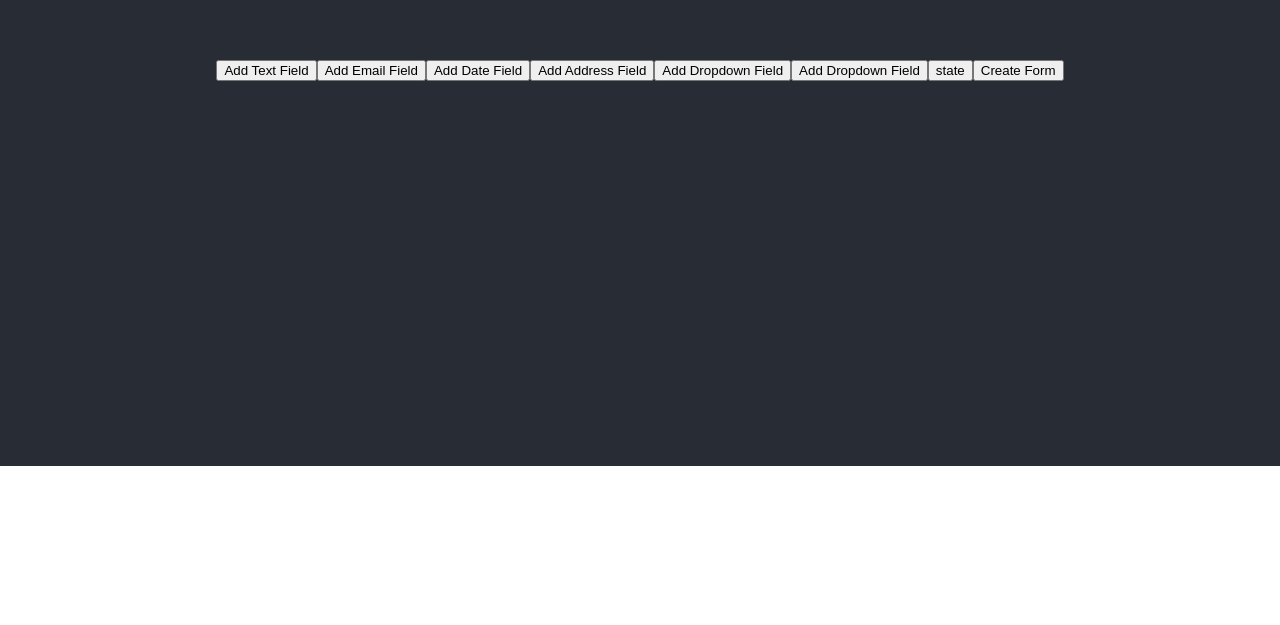
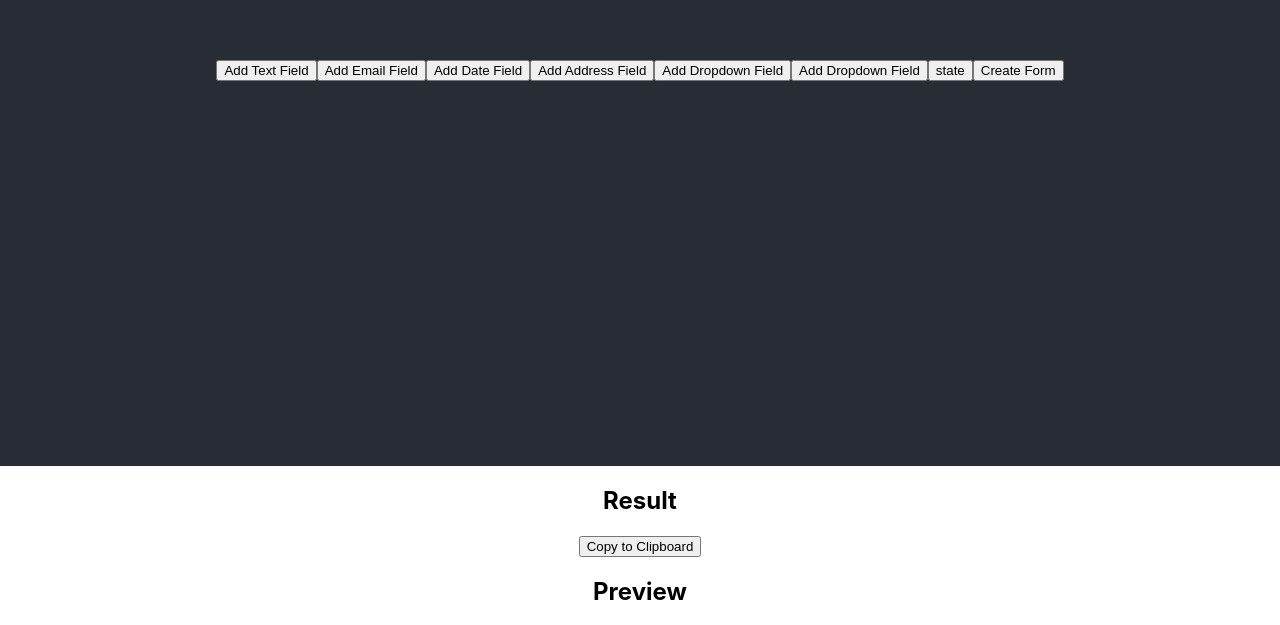
Before and after one commit to JimBilll/Well-Formed, a React (Create React App) app: page / in a window 1280 px wide. Shown: the part 448-1073 px from the top of the page. Before the commit the page ends 914 px from the top, so only its background shows below. Built offline with nearby package versions, Linux system fonts and the light colour scheme.

Commit message:
Added result area
- Added an area for the generated HTML element to be presented to the user
- This has a "copy to clipboard" button for ease of use
- Added preview area for a rendered preview of the element so the user can see how it works

```diff
--- a/src/App.js
+++ b/src/App.js
@@ -1,5 +1,6 @@
 import './App.css';
 import CreateForm from './create_form/CreateForm';
+import Result from './create_form/Result';
 
 function App() {
   return (
@@ -11,6 +12,7 @@ function App() {
       <header className="App-header">
         <CreateForm />
       </header>
+      <Result />
     </div>
   );
 }
--- a/src/create_form/CreateForm.js
+++ b/src/create_form/CreateForm.js
@@ -32,6 +32,13 @@ export default function CreateForm() {
     }
 
     function generateForm() {
-        console.log(generate(data));
+        var newForm = generate(data);
+        var resultField = document.getElementById("resultField");
+        var previewField = document.getElementById("previewField");
+
+        resultField.innerText = newForm;
+        previewField.innerHTML = newForm.replace('<input type="submit">', '');
+
+        console.log(newForm);
     }
 }
--- /dev/null
+++ b/src/create_form/Result.js
@@ -0,0 +1,26 @@
+export default function Result() {
+    const copyContent = async () => {
+        try {
+            var text = document.getElementById("resultField").innerText;
+            await navigator.clipboard.writeText(text);
+            console.log('Content copied to clipboard');
+        }
+        catch (e) {
+          console.log(e);
+        }
+    }
+
+    return (
+        <div id="result" className="result">
+            <div>
+                <h2>Result</h2>
+                <div id="resultField"></div>
+                <button type="button" onClick={() => copyContent()}>Copy to Clipboard</button>
+            </div>
+            <div>
+                <h2>Preview</h2>
+                <div id="previewField"></div>
+            </div>
+        </div>
+    );
+}
```
